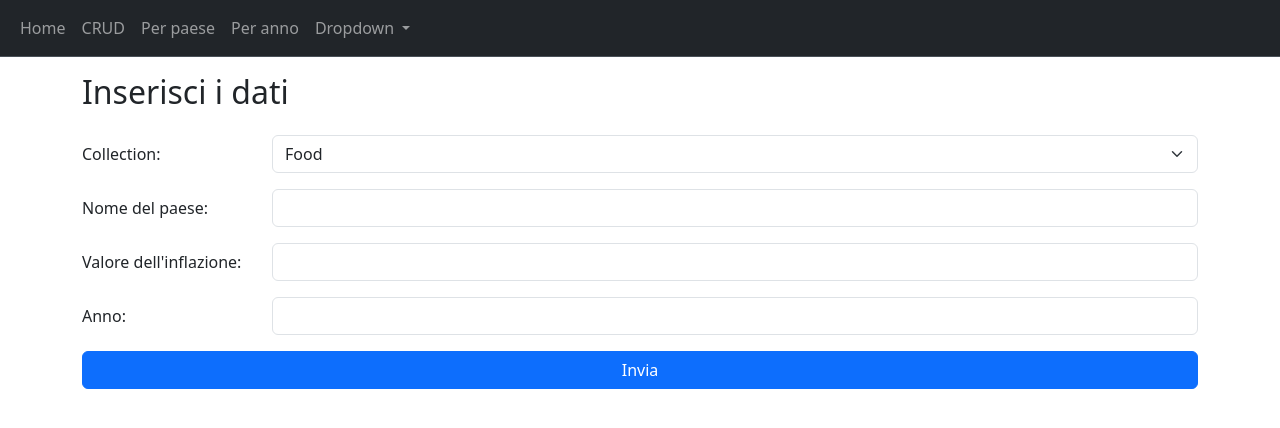
After one commit to frenkmadda/ProgettoBD2_InflationAnalysis, a Flask app: page /crud/create?collection=food in a window 1280 px wide. The commit adds this page. Shown: the top 428 px of the page. Run offline with Flask 3, Linux system fonts and the light colour scheme; some libraries are stand-ins or nearby versions.

Commit message:
Added CRUD operations logic

```diff
--- a/app.py
+++ b/app.py
@@ -6,6 +6,7 @@ import plotly.graph_objs as go
 import pycountry
 import pymongo
 from flask import Flask, render_template, send_from_directory, Response, request
+from pymongo.collection import Collection
 
 import utils
 
@@ -13,31 +14,22 @@ app = Flask('GUI Progetto')
 app.jinja_env.add_extension('jinja2.ext.loopcontrols')  # Aggiunge funzioni extra ai cicli, come il break
 
 
-@app.route('/')
+@app.get('/')
 def serve_index() -> str:
     return render_template('index.html')
 
 
-@app.get('/crud')
-def serve_crud() -> str:
-    result = food.find({})
-    data = dict((record['_id'], record) for record in result)
-    for key in data.keys():
-        del data[key]['_id']
-    return render_template('crud.html', data=data, collection='food')
+@app.get('/crud/read')
+def serve_default_crud_view() -> (str, int):
+    return serve_crud('food')
 
 
-@app.post('/crud')
-def crud_change_collection() -> (str, int):
-    collection_name = request.form['collection']
-    if collection_name == 'global_inflation':
-        collection = global_inflation
-    elif collection_name == 'food':
-        collection = food
-    elif collection_name == 'global_dataset':
-        collection = global_dataset
-    else:
-        return render_template('error.html', message='Invalid collection name', error='400 | Bad Request'), 400
+@app.get('/crud/read/<collection_name>')
+def serve_crud(collection_name: str) -> (str, int):
+    collection = get_collection_by_name(escape(collection_name))
+    if collection is None:
+        return render_template('error.html', message='Errore nella lettura della Collection',
+                               error='400 | Bad Request'), 400
 
     result = collection.find({})
     data = dict((record['_id'], record) for record in result)
@@ -46,19 +38,90 @@ def crud_change_collection() -> (str, int):
     return render_template('crud.html', data=data, collection=collection_name), 200
 
 
-@app.route('/crud/create')
-def serve_create() -> str:
-    return render_template('create.html')
+@app.get('/crud/create')
+def serve_create() -> (str, int):
+    collection_name = request.args.get('collection', default='')
+    collection = get_collection_by_name(collection_name)
+    if collection is None:
+        return render_template('error.html', message='Errore nella lettura della Collection',
+                               error='400 | Bad Request'), 400
+
+    return render_template('create.html', collection_name=collection_name), 200
 
 
-@app.route('/crud/update')
-def serve_update() -> str:
-    return render_template('update.html')
+@app.post('/crud/create')
+def create_document() -> (str, int):
+    collection_name = request.args.get('collection', default='')
+    country = request.args.get('country_name', default='')
+    inflation = request.args.get('inflation_value', default='')
+    year = request.args.get('year', default='')
+    collection = get_collection_by_name(collection_name)
+
+    if collection is None or country == '' or inflation == '' or year == '':
+        return render_template('error.html', message='Errore nella lettura dei dati',
+                               error='400 | Bad Request'), 400
+
+    if country == 'Sbiriguda':
+        return send_from_directory('static', 'easter-egg.html')  # TODO
+
+    utils.insert_into_collection(get_collection_by_name(collection_name), country, float(inflation), int(year))
+    return serve_crud(collection_name)
 
 
-@app.route('/crud/delete')
-def serve_delete() -> str:
-    return render_template('delete.html')
+@app.get('/crud/update')
+def serve_update() -> (str, int):
+    document_id = request.args.get('id', default='')
+    collection_name = request.args.get('collection', default='')
+    collection = get_collection_by_name(collection_name)
+    if collection is None:
+        return render_template('error.html', message='Errore nella lettura della Collection',
+                               error='400 | Bad Request'), 400
+
+    doc = utils.find_by_id(get_collection_by_name(collection_name), document_id)
+    if doc is None:
+            return render_template('error.html', message='Errore nella lettura del documento',
+                                   error='400 | Bad Request'), 400
+
+    return render_template('update.html', document=doc, collection=collection_name), 200
+
+
+@app.post('/crud/update')
+def update_document() -> (str, int):
+    data = dict(request.get_json())
+    print(data)
+    if data is None:
+        return render_template('error.html', message='Errore nella lettura dei dati',
+                               error='400 | Bad Request'), 400
+
+    collection_name = data.get('collection')
+    document_id = data.get('_id')
+    del data['_id']
+    del data['collection']
+
+    if collection_name is None or document_id is None or data == {}:
+        return render_template('error.html', message='Dati mancanti',
+                               error='400 | Bad Request'), 400
+
+    collection = get_collection_by_name(collection_name)
+    if collection is None:
+        return render_template('error.html', message='Errore nella lettura della Collection',
+                               error='400 | Bad Request'), 400
+
+    utils.update_document(collection, document_id, data)
+    return serve_crud(collection_name)
+
+
+@app.get('/crud/delete')
+def delete_document() -> (str, int):
+    document_id = request.args.get('id', default='')
+    collection_name = request.args.get('collection', default='')
+    collection = get_collection_by_name(collection_name)
+    if collection is None:
+        return render_template('error.html', message='Errore nella lettura della Collection',
+                               error='400 | Bad Request'), 400
+
+    utils.delete_document(collection, document_id)
+    return serve_crud(collection_name)
 
 
 @app.route('/inflation-by-country', methods=['GET', 'POST'])
@@ -90,8 +153,6 @@ def serve_max_inflation() -> str:
         year = request.form['year']
         result = utils.get_max_infl_year(global_inflation, year)
         documents = list(result)
-        country = None
-        output = {}
 
         country_max_infl = global_inflation.find_one({"_id": documents[0]['_id']})
         country = country_max_infl['country_name']
@@ -116,7 +177,7 @@ def serve_mean() -> str:
         return render_template('mean.html', countries=countries, inflation_value=None)
 
 
-@app.route('/eu')
+@app.get('/eu')
 def serve_eu() -> str:
     query = {"Country Code": {
         "$in": ["AUT", "BEL", "BGR", "HRV", "CYP", "CZE", "DNK", "EST", "FIN", "FRA", "DEU", "GRC", "HUN", "IRL", "ITA",
@@ -174,7 +235,31 @@ def get_ccode(country: str):
         return None
 
 
+def get_collection_by_name(collection_name: str) -> Collection | None:
+    if collection_name == 'global_inflation':
+        return global_inflation
+    elif collection_name == 'food':
+        return food
+    elif collection_name == 'global_dataset':
+        return global_dataset
+    else:
+        return None
+
+
+def get_crud_data(collection_name: str) -> dict | None:
+    collection = get_collection_by_name(collection_name)
+    if collection is None:
+        return None
+
+    result = collection.find({})
+    data = dict((record['_id'], record) for record in result)
+    for key in data.keys():
+        del data[key]['_id']
+    return data
+
+
 if __name__ == '__main__':
+    print('Connessione al database in corso…')
     client = pymongo.MongoClient('mongodb://localhost:27017/')
     db = client['ProgettoBD2']
 
--- /dev/null
+++ b/templates/create.html
@@ -0,0 +1,63 @@
+<!DOCTYPE html>
+<html lang="it">
+<head>
+    {% include "head.html" %}
+    <title>Crea documento</title>
+</head>
+<body>
+{% include "navbar.html" %}
+<div class="container">
+    <h2 class="mb-4">Inserisci i dati</h2>
+        <form id="form" method="post">
+        <div class="row mb-3">
+            <label for="collection_name" class="col-sm-2 col-form-label">Collection:</label>
+            <div class="col-sm-10">
+            <select class="form-select" id="collection_name" name="collection_name">
+                <option value="food">Food</option>
+                <option value="global_dataset">Global Dataset</option>
+                <option value="global_inflation">Global Inflation</option>
+            </select>
+            </div>
+        </div>
+        <div class="row mb-3">
+            <label for="country_name" class="col-sm-2 col-form-label">Nome del paese:</label>
+            <div class="col-sm-10">
+                <input type="text" class="form-control" id="country_name" name="country_name" required>
+            </div>
+        </div>
+        <div class="row mb-3">
+            <label for="inflation_value" class="col-sm-2 col-form-label">Valore dell'inflazione:</label>
+            <div class="col-sm-10">
+                <input type="number" step="0.01" class="form-control" id="inflation_value" name="inflation_value" required>
+            </div>
+        </div>
+        <div class="row mb-3">
+            <label for="year" class="col-sm-2 col-form-label">Anno:</label>
+            <div class="col-sm-10">
+                <input type="number" class="form-control" id="year" name="year" min="1980" max="2024" step="1" required>
+            </div>
+        </div>
+        <div class="d-flex justify-content-center">
+            <button id="btn-submit" type="submit" class="btn btn-primary w-100">Invia</button>
+        </div>
+    </form>
+</div>
+<script>
+    document.addEventListener("DOMContentLoaded", (event) => {
+        document.getElementById('collection_name').value = '{{ collection_name }}';
+
+        const myForm = document.getElementById('form');
+        document.getElementById('btn-submit').addEventListener('click', function(event) {
+            event.preventDefault();
+            let collection_name = document.querySelector('#collection_name').value;
+            let country_name = document.querySelector('#country_name').value;
+            let inflation_value = document.querySelector('#inflation_value').value;
+            let year = document.querySelector('#year').value;
+            myForm.action = '/crud/create?collection=' + collection_name + '&country_name=' + country_name +
+                '&inflation_value=' + inflation_value + '&year=' + year;
+            myForm.submit();
+        });
+    });
+</script>
+</body>
+</html>
--- a/templates/error.html
+++ b/templates/error.html
@@ -6,7 +6,6 @@
     <link href="/css/error.css" rel="stylesheet">
 </head>
 <body>
-{% include "navbar.html" %}
 <div class="error-container">
     <h2>Errore {{ error }}</h2>
     <p>{{ message }}</p>
--- a/templates/eu.html
+++ b/templates/eu.html
@@ -12,11 +12,7 @@
 
     <script defer>
         document.addEventListener("DOMContentLoaded", (event) => {
-            var graphs = {
-            {
-                graphJSON | safe
-            }
-        }
+            var graphs = {{ graphJSON | safe }};
 
             Plotly.newPlot('graph', graphs, {});
         });
--- a/templates/index.html
+++ b/templates/index.html
@@ -13,7 +13,7 @@
                 <div class="card-body d-flex flex-column">
                     <h5 class="card-title">Operazioni CRUD</h5>
                     <p class="card-text mb-auto">Esegui le quattro operazioni basilari.</p>
-                    <a class="btn btn-primary mt-2" href="/crud"></a>
+                    <a class="btn btn-primary mt-2" href="/crud/read"></a>
                 </div>
             </div>
         </div>
--- a/templates/navbar.html
+++ b/templates/navbar.html
@@ -10,7 +10,7 @@
                     <a aria-current="page" class="nav-link" href="/">Home</a>
                 </li>
                 <li class="nav-item">
-                    <a aria-current="page" class="nav-link" href="/crud">CRUD</a>
+                    <a aria-current="page" class="nav-link" href="/crud/read">CRUD</a>
                 </li>
                 <li class="nav-item">
                     <a class="nav-link" href="/inflation-by-country">Per paese</a>
```
Also changed, not shown: templates/crud.html (+38 -5 lines), templates/inflation-by-country.html (+3 -11 lines), templates/update.html (added, +61 -0 lines), 1 other file.
